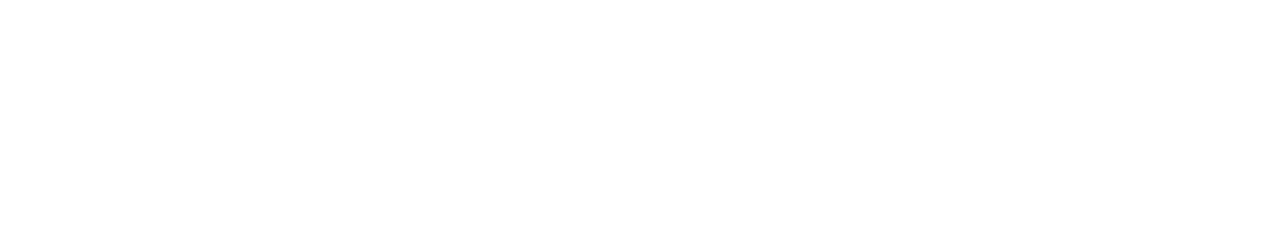
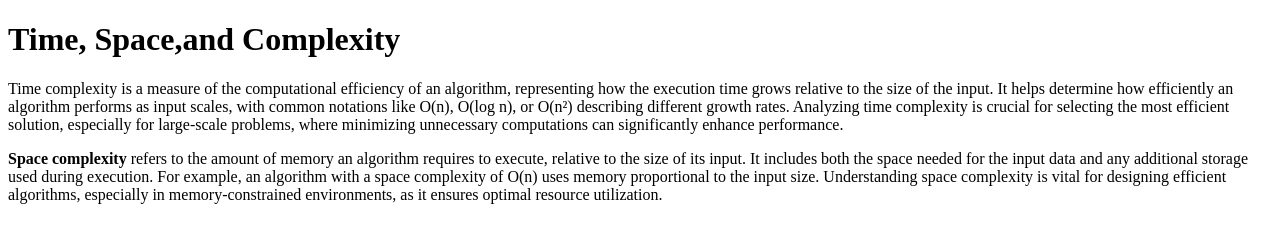
Before and after one commit to acciojob/time-and-space-complexity-Mayank06R, a website: page main.html in a window 1280 px wide. Drawn offline with Linux system fonts and the light colour scheme.

Commit message:
created a submission

```diff
--- a/main.html
+++ b/main.html
@@ -8,6 +8,9 @@
 
 <body>
 	<!-- the entire body must be written by student -->
+    <h1>Time, Space,and Complexity</h1>
+	<p>Time complexity is a measure of the computational efficiency of an algorithm, representing how the execution time grows relative to the size of the input. It helps determine how efficiently an algorithm performs as input scales, with common notations like O(n), O(log n), or O(n²) describing different growth rates. Analyzing time complexity is crucial for selecting the most efficient solution, especially for large-scale problems, where minimizing unnecessary computations can significantly enhance performance.</p>
+	<p><b>Space complexity</b> refers to the amount of memory an algorithm requires to execute, relative to the size of its input. It includes both the space needed for the input data and any additional storage used during execution. For example, an algorithm with a space complexity of O(n) uses memory proportional to the input size. Understanding space complexity is vital for designing efficient algorithms, especially in memory-constrained environments, as it ensures optimal resource utilization.</p>
     <script type="text/javascript" src="./script.js">
 </script>
 
```
